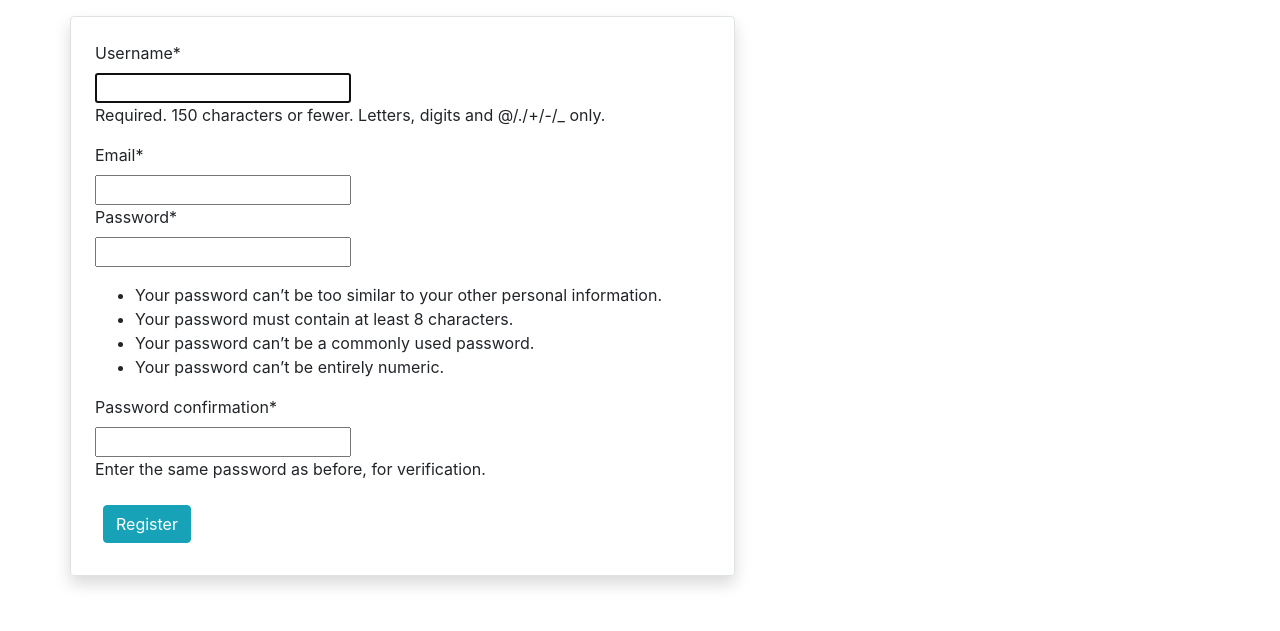
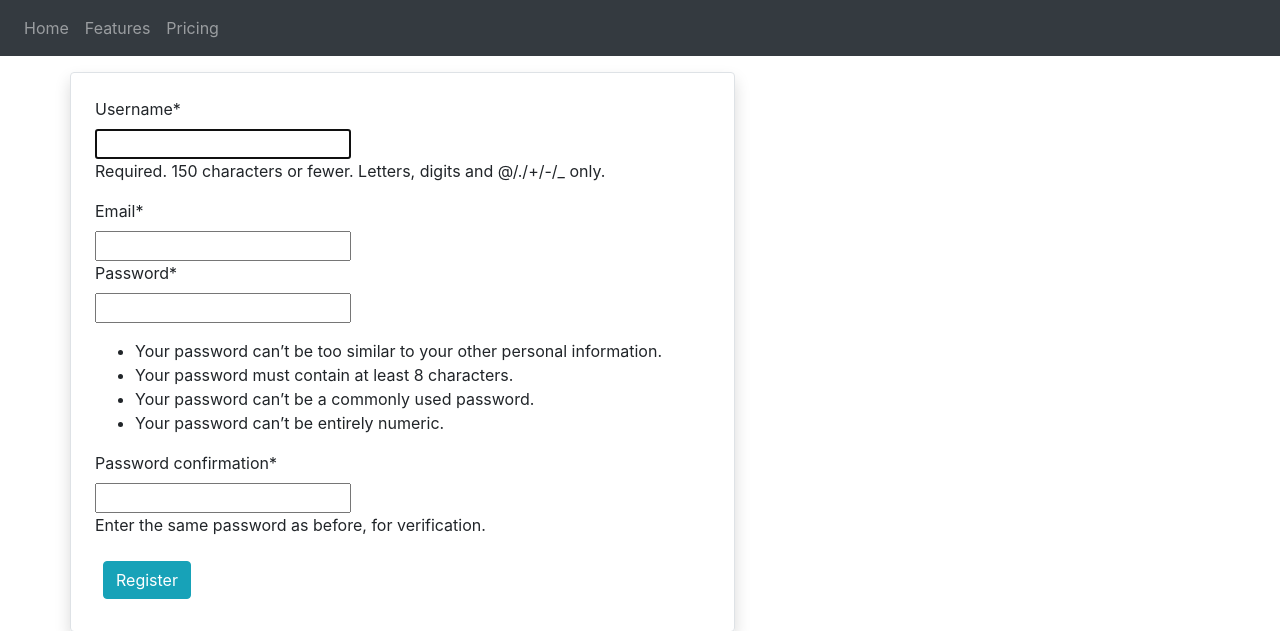
Before and after one commit to mobli82/wallet, a Django app: page /register/ in a window 1280 px wide. Shown: the top 631 px of the page. Run offline with Django 3.2, Linux system fonts and the light colour scheme; some libraries are stand-ins or nearby versions.

Commit message:
created nav_bar.html
included navbar in base.html

```diff
--- a/app/templates/base.html
+++ b/app/templates/base.html
@@ -9,8 +9,8 @@
     <title>My Home wallet</title>
 </head>
 <body>
+    {% include 'nav_bar.html' %}
     <div class="container">
-        {% include 'nav_bar.html' %}
         {% block content %}
         {% endblock%}
     </div>
--- a/app/templates/nav_bar.html
+++ b/app/templates/nav_bar.html
@@ -0,0 +1,17 @@
+<header class="navbar navbar-expand navbar-dark bg-dark flex-column flex-md-row bd-navbar">
+    <div class="collapse navbar-collapse" >
+        <ul class="navbar-nav mr-auto">
+            <li class="nav-item ">
+                <a class="nav-link" href="#">Home <span class="sr-only">(current)</span></a>
+            </li>
+
+            <li class="nav-item">
+                <a class="nav-link" href="#">Features</a>
+            </li>
+
+            <li class="nav-item">
+                <a class="nav-link" href="#">Pricing</a>
+            </li>
+        </ul>
+    </div>
+</header>
```
